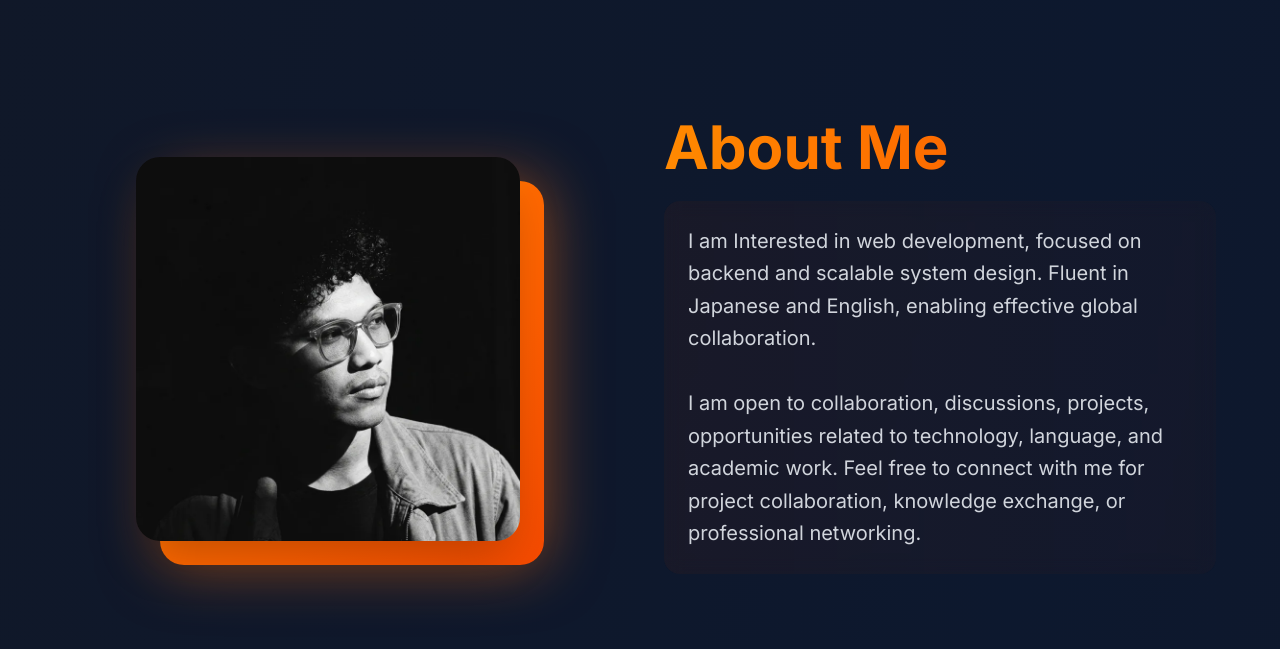
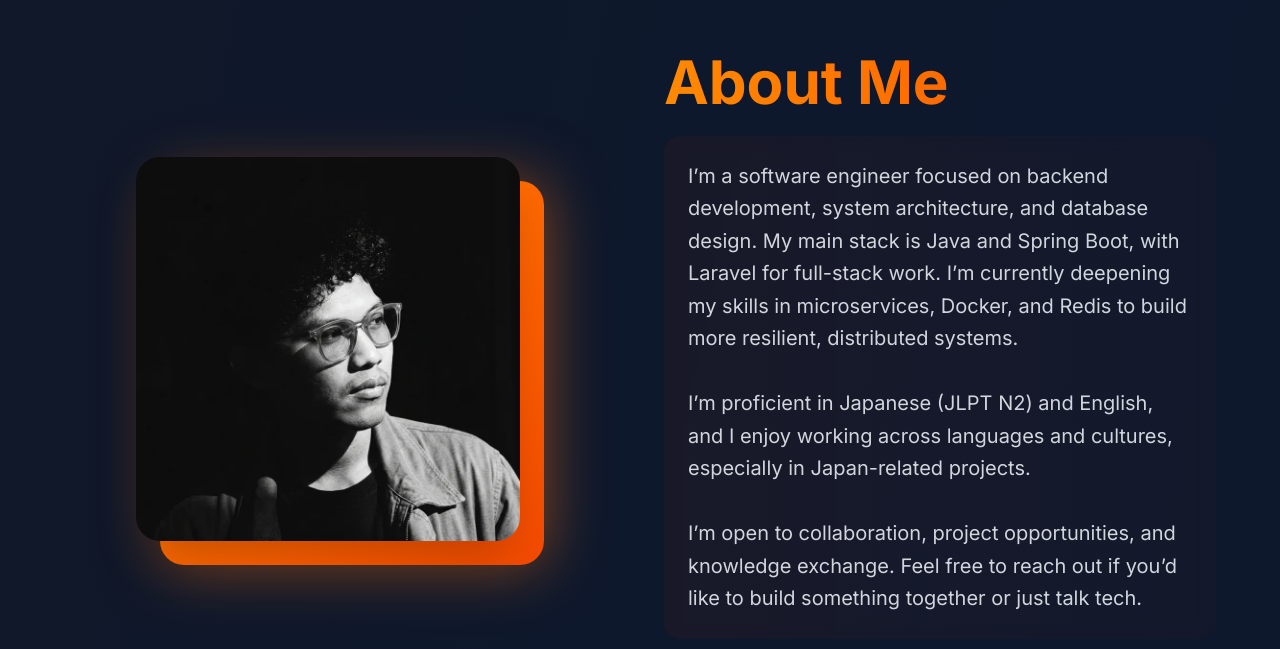
Before and after one commit to hanchan-dev/portfolio, a React (Vite) app: page / in a window 1280 px wide. Shown: the part 839-1488 px from the top of the page. Built offline with nearby package versions, Linux system fonts and the light colour scheme.

Commit message:
update bio & about me

```diff
--- a/src/components/sections/About.jsx
+++ b/src/components/sections/About.jsx
@@ -48,12 +48,16 @@ const About = () => {
                         data-aos='fade-up'
                         data-aos-delay='500'
                     >
-                        I am Interested in web development, focused on backend and scalable system design. Fluent in
-                        Japanese and English, enabling effective global collaboration.
+                        I’m a software engineer focused on backend development, system architecture,
+                        and database design. My main stack is Java and Spring Boot, with Laravel
+                        for full-stack work. I’m currently deepening my skills in microservices,
+                        Docker, and Redis to build more resilient, distributed systems.
                         <br/><br/>
-                        I am open to collaboration, discussions, projects, opportunities related to technology,
-                        language, and academic work. Feel free to connect with me for project collaboration, knowledge
-                        exchange, or professional networking.
+                        I’m proficient in Japanese (JLPT N2) and English, and I enjoy working across
+                        languages and cultures, especially in Japan-related projects.
+                        <br/><br/>
+                        I’m open to collaboration, project opportunities, and knowledge exchange.
+                        Feel free to reach out if you’d like to build something together or just talk tech.
                     </p>
                 </article>
             </div>
--- a/src/components/sections/Hero.jsx
+++ b/src/components/sections/Hero.jsx
@@ -42,7 +42,7 @@ const Hero = () => {
                             data-aos='fade-up'
                             data-aos-delay='600'
                         >
-                            I build scalable and maintainable web systems with a strong focus on backend architecture and long-term performance. Passionate about designing reliable foundations that grow with real-world demands.
+                            Backend-focused software engineer building scalable, maintainable systems with Java, Spring Boot, and Laravel. I care about solid architecture and database design that holds up as real-world demands grow.
                         </p>
 
                         <div className='w-full pt-4 sm:pt-6'>
```
